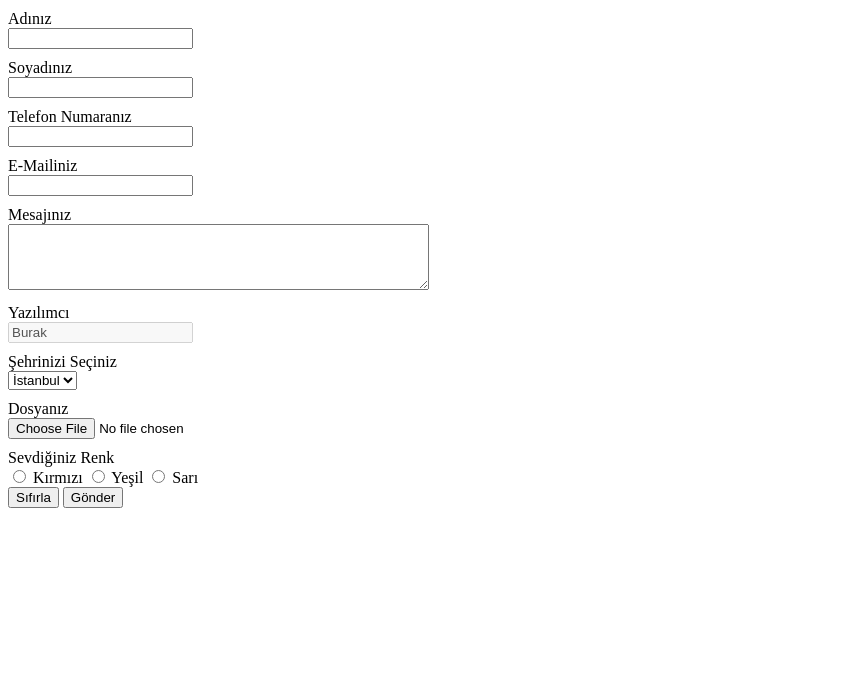
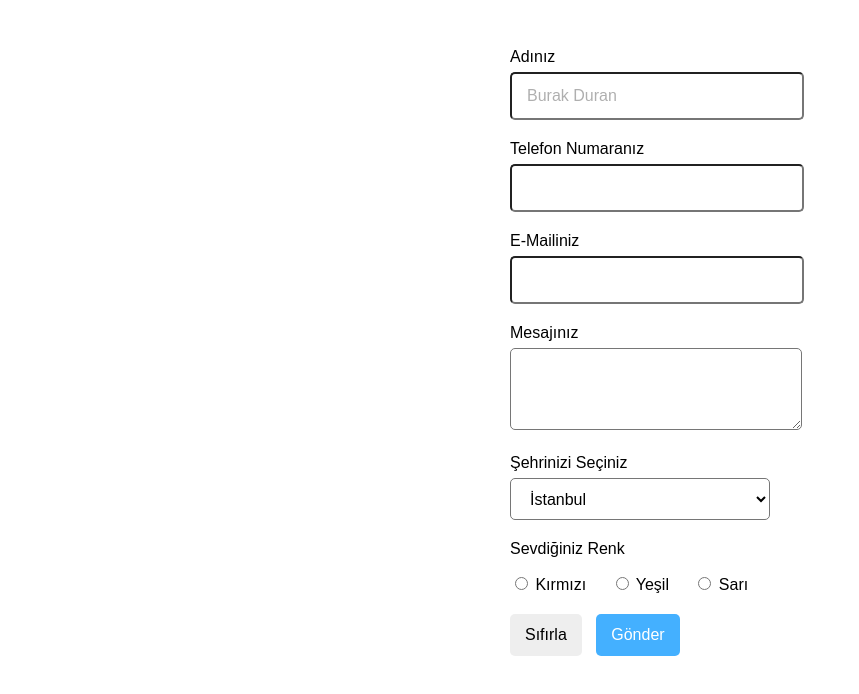
Before and after one commit to burakkduran/kodluyoruzilkrepo, a plain HTML site: page CSS/Exercise-1/index.html in a window 1280 px wide. Shown: the whole page, without its empty margins (0-859 px from the left). Drawn offline with Linux system fonts and the light colour scheme.

Commit message:
added style.css to css/exercises

```diff
--- a/CSS/Exercise-1/css/style.css
+++ b/CSS/Exercise-1/css/style.css
@@ -1,4 +1,87 @@
-label{
+:focus{
+    outline: 0;
+}
+
+body{
+    font-family: Arial, Helvetica, sans-serif;
+    font-size: 16px;
+}
+
+
+form{
+    padding: 40px;
+    width: 260px;
+    margin-right: auto;
+    margin-left: auto;
+}
+
+.form-row{
+    margin-bottom: 20px;
+}
+
+.form-row > label {
     display: block;
-    margin-top: 10px;
+    margin-bottom: 6px;
 }
+
+input[type="text"],
+input[type="tel"],
+input[type="email"],
+select,
+button,
+textarea{
+    width: 100%;
+    border-radius: 5px;
+    height: 42px;
+    border-radius: 1px solid rgba(0,0,0,0.2) ;
+    padding-left: 15px;
+    padding-right: 15px;
+    font-size: inherit;
+    font-family: inherit;
+    background-color: white;
+}
+
+input[type="text"]::placeholder,
+input[type="tel"]::placeholder,
+input[type="email"]::placeholder,
+textarea::placeholder {
+    color: rgb(175, 175, 175);
+}
+
+input[type="text"]:focus,
+input[type="tel"]:focus,
+input[type="email"]:focus,
+select:focus,
+textarea:focus {
+    outline: 0px;
+    border-color: rgb(68, 176, 255);
+}
+
+textarea{
+    height: 60px;
+    padding-top: 10px;
+    padding-bottom: 10px;
+    min-height: 42px;
+    max-height: 200px;
+    resize: vertical;
+}
+
+.radio-container label{
+    display: inline-block;
+}
+.radio-container label + label{
+    margin-left: 20px;
+}
+
+button{
+    display: inline-block;
+    width: auto;
+    border: 0;
+    background-color: #eee;
+}
+
+button[type="submit"] {
+    color: white;
+    background-color: rgb(68, 176, 255);
+    margin-left: 10px;
+}
--- a/CSS/Exercise-1/index.html
+++ b/CSS/Exercise-1/index.html
@@ -9,37 +9,32 @@
 </head>
 <body>
     <form action="https://httpbin.org/post" method="post">
+
         <div>
-            <label for="adi">Adınız</label>
-            <input name="adi" id="adi" type="text" required>
+            <input type="hidden" name="product" value="samsung-galaxy-e5">
         </div>
 
-        <div>
-            <label for="soyadi">Soyadınız</label>
-            <input name="soyadi" id="soyadi" type="text" required>
+        <div class="form-row">
+            <label for="adi">Adınız</label>
+            <input name="adi" id="adi" type="text" required placeholder="Burak Duran">
         </div>
 
-        <div>
+        <div class="form-row">
             <label for="tel">Telefon Numaranız</label>
             <input name="tel" id="tel" type="tel">
         </div>
 
-        <div>
+        <div class="form-row">
             <label for="mail">E-Mailiniz</label>
             <input name="mail" id="mail" type="text" required>
         </div>
 
-        <div>
+        <div class="form-row">
             <label for="mesaj">Mesajınız</label>
             <textarea name="mesaj" id="mesaj" cols="50" rows="4" ></textarea>
         </div>
 
-        <div>
-            <label for="yazilimci">Yazılımcı</label>
-            <input name="yazilimci" id="yazilimci" type="text" value="Burak" disabled>
-        </div>
-
-        <div>
+        <div class="form-row">
             <label for="sehir">Şehrinizi Seçiniz</label>
             <select name="sehir" id="sehir">
                 <option value="Istanbul">İstanbul</option>
@@ -49,19 +44,16 @@
             </select>
         </div>
 
-        <div>
-            <label for="dosya">Dosyanız</label>
-            <input name="dosya" id="dosya" type="file">
+        <div class="form-row">
+            <p>Sevdiğiniz Renk</p>
+            <div class="radio-container">
+                <label><input type="radio" name="renk" value="Kırmızı"> Kırmızı</label>
+            <label><input type="radio" name="renk" value="Yesil"> Yeşil</label>
+            <label><input type="radio" name="renk" value="Sarı"> Sarı</label>
+            </div>
         </div>
 
-        <div>
-            <label for="renk">Sevdiğiniz Renk</label>
-            <input type="radio" name="renk" value="Kırmızı"> Kırmızı
-            <input type="radio" name="renk" value="Yesil"> Yeşil
-            <input type="radio" name="renk" value="Sarı"> Sarı
-        </div>
-
-        <div>
+        <div class="form-row">
             <button type="reset">Sıfırla</button>
             <button type="submit">Gönder</button>
         </div>
```
